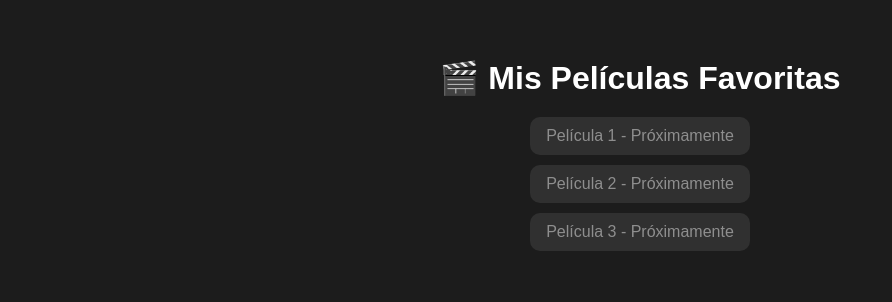
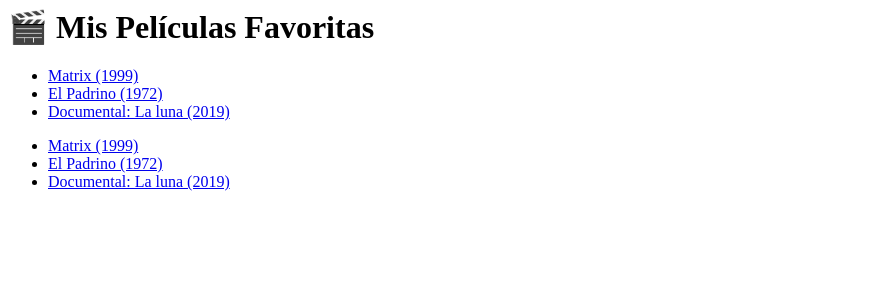
Before and after one commit to aiar/Cinema-club, a plain HTML site: page index.html in a window 1280 px wide. Shown: the whole page, without its empty margins (0-892 px from the left). Drawn offline with Linux system fonts and the light colour scheme.

Commit message:
Update index.html

```diff
--- a/index.html
+++ b/index.html
@@ -1,56 +1,13 @@
-<!DOCTYPE html>
-<html lang="es">
-<head>
-  <meta charset="UTF-8" />
-  <meta name="viewport" content="width=device-width, initial-scale=1.0" />
-  <title>Mis Películas</title>
-  <style>
-    body {
-      background-color: #1c1c1c;
-      color: white;
-      font-family: Arial, sans-serif;
-      text-align: center;
-      padding: 30px;
-    }
-
-    h1 {
-      font-size: 2em;
-      margin-bottom: 20px;
-    }
-
-    a {
-      display: block;
-      background-color: #444;
-      color: white;
-      text-decoration: none;
-      padding: 10px;
-      margin: 10px auto;
-      width: 200px;
-      border-radius: 10px;
-      transition: background-color 0.3s;
-    }
-
-    a:hover {
-      background-color: #666;
-    }
-
-    .pendiente {
-      opacity: 0.5;
-      pointer-events: none;
-    }
-  </style>
-</head>
 <body>
   <h1>🎬 Mis Películas Favoritas</h1>
-
-  <a href="#" class="pendiente">Película 1 - Próximamente</a>
-  <a href="#" class="pendiente">Película 2 - Próximamente</a>
-  <a href="#" class="pendiente">Película 3 - Próximamente</a>
-
-  <!-- Cuando tengas los enlaces, reemplaza # por el enlace real -->
-  <!-- Ejemplo:
-  <a href="https://www.youtube.com/watch?v=123" target="_blank">Película 1 - Matrix</a>
-  -->
-
+  <ul>
+    <li><a href="https://youtube.com/…TU_CODIGO…" target="_blank">Matrix (1999)</a></li>
+    <li><a href="https://drive.google.com/…TU_ID…" target="_blank">El Padrino (1972)</a></li>
+    <li><a href="https://vimeo.com/…TU_ID…" target="_blank">Documental: La luna (2019)</a></li>
+  </ul>
 </body>
-</html>
+<ul>
+  <li><a href="https://youtube.com/…TU_CODIGO…" target="_blank">Matrix (1999)</a></li>
+  <li><a href="https://drive.google.com/…TU_ID…" target="_blank">El Padrino (1972)</a></li>
+  <li><a href="https://vimeo.com/…TU_ID…" target="_blank">Documental: La luna (2019)</a></li>
+</ul>
```
